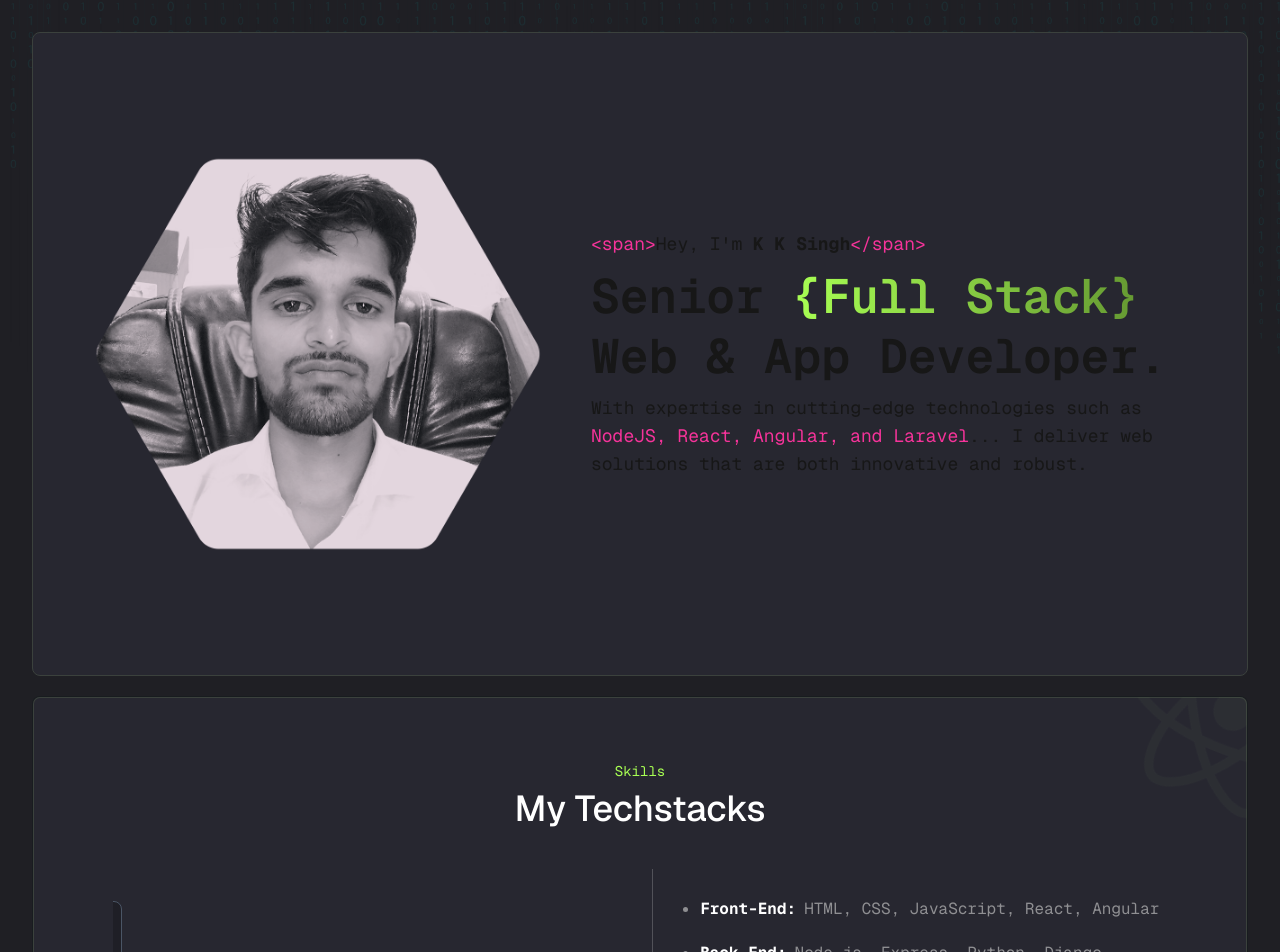
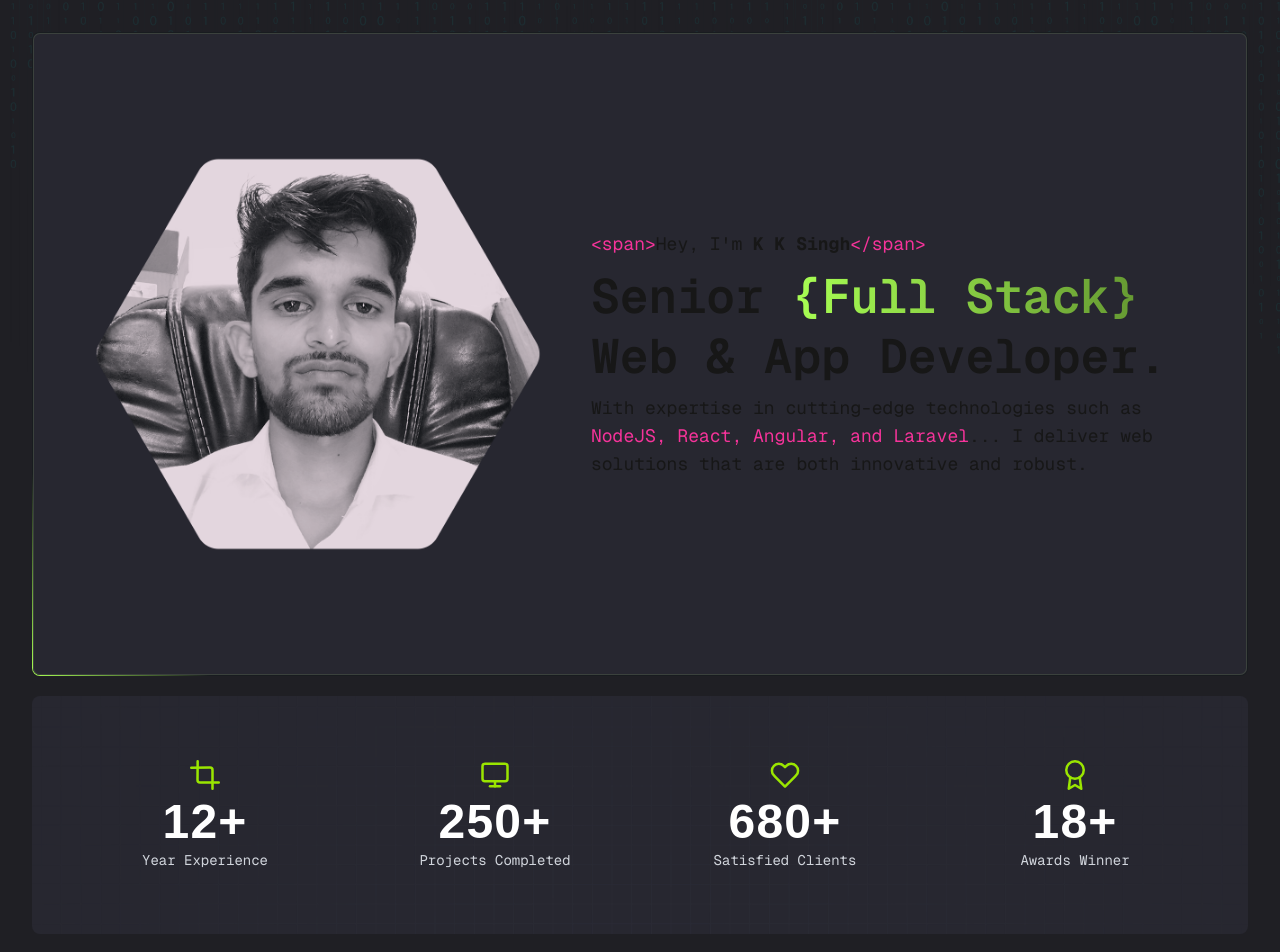
Before and after one commit to itskksingh/kksingh, a Next.js app: page / in a window 1280 px wide. Shown: the top 952 px of the page. Built offline with nearby package versions, Linux system fonts and the light colour scheme.

Commit message:
stats section created

```diff
--- a/app/page.tsx
+++ b/app/page.tsx
@@ -1,11 +1,13 @@
 import Experience from "../components/sections/Experience.jsx";
 import Hero from "../components/sections/Hero.jsx";
 import Myskills from "../components/sections/Myskills.jsx";
+import Overview from "../components/sections/Overview.jsx";
 
 const Homepage = () => {
   return (
-    <div className='w-full max-w-7xl mx-auto p-4 lg:p-8 space-y-5'>
+    <div className='w-full max-w-lg md:max-w-5xl lg:max-w-7xl mx-auto p-4 lg:p-8 space-y-5'>
       <Hero />
+      <Overview/>
       <Myskills />
       <Experience />
     </div>
--- a/components/elements/Section.jsx
+++ b/components/elements/Section.jsx
@@ -1,7 +1,7 @@
 const Section = ({ children, className = "", as: Component = "section", animated = true, ...props }) => (
   <Component
     className={
-      "w-full border border-[#3b413d] rounded-lg bg-[#272730] py-10 px-4 md:py-16 md:px-10 " +
+      "w-full rounded-lg bg-[#272730] py-10 px-4 md:py-16 md:px-10 " +
       (animated ? "borderbox-animated " : "") +
       className
     }
--- a/components/sections/Experience.jsx
+++ b/components/sections/Experience.jsx
@@ -3,8 +3,8 @@ import Section from "../elements/Section";
 
 const Experience = () => {
   return (
-    <section className='flex gap-8 flex-col lg:flex-row '>
-      <Section as='div' className='flex  lg:flex-3/2 relative overflow-hidden'>
+    <section className='flex gap-8 flex-col md:flex-row '>
+      <Section as='div' className='flex md:flex-3/2 relative overflow-hidden'>
         <h2 className='text-white text-3xl font-mono'>
           Trusted by more than 100+ <span className='text-slate-500'>companies worldwide_</span>{" "}
         </h2>
--- a/components/sections/Hero.jsx
+++ b/components/sections/Hero.jsx
@@ -1,5 +1,4 @@
 import Image from "next/image";
-import Marquee from "../elements/Marquee";
 import Section from "../elements/Section";
 
 const skills = [
@@ -12,7 +11,7 @@ const skills = [
 
 const Hero = () => {
   return (
-    <Section animated={false}>
+    <Section className='border border-[#3b413d]'>
       <div className='flex flex-col lg:flex-row items-center justify-between gap-8 lg:gap-12 py-8 px-5'>
         {/* Profile Image */}
         <div className='flex-shrink-0 mb-8 lg:mb-0'>
--- a/components/sections/Myskills.jsx
+++ b/components/sections/Myskills.jsx
@@ -11,7 +11,7 @@ const Myskills = () => {
         <h2 className='font-sans text-2xl md:text-3xl lg:text-4xl font-medium text-white'>My Techstacks</h2>
       </div>
 
-      <div className='flex flex-col lg:flex-row divide-[#525259] lg:divide-x-1 mt-10  w-full'>
+      <div className='flex flex-col md:flex-row divide-[#525259] md:divide-x-1 mt-10  w-full'>
         {/* Left: TechStack */}
         <div className='flex-1 px-3 lg:px-10 flex items-center overflow-hidden w-full'>
           <TechStack />
--- /dev/null
+++ b/components/sections/Overview.jsx
@@ -0,0 +1,41 @@
+'use client'
+
+import { FiAward, FiCrop, FiHeart, FiMonitor } from "react-icons/fi"; // Example icons
+import Section from "../elements/Section";
+import CountUp from "react-countup";
+
+const stats = [
+  { icon: <FiCrop className="text-lime-400 text-3xl mb-2" />, value: 12, label: "Year Experience" },
+  { icon: <FiMonitor className="text-lime-400 text-3xl mb-2" />, value: 250, label: "Projects Completed" },
+  { icon: <FiHeart className="text-lime-400 text-3xl mb-2" />, value: 680, label: "Satisfied Clients" },
+  { icon: <FiAward className="text-lime-400 text-3xl mb-2" />, value: 18, label: "Awards Winner" },
+];
+
+const Overview = () => {
+  return (
+    <Section as='div' animated={false} className="bg-[url('/img/line-bg.png')] bg-cover bg-center">
+      <div className="grid grid-cols-2 md:grid-cols-4 gap-6 text-center">
+        {stats.map(({ icon, value, label }) => (
+          <div key={label} className="flex flex-col items-center justify-center">
+            {icon}
+            <span className="text-4xl md:text-5xl font-bold text-white tracking-wide">
+              <CountUp
+                start={0}
+                end={value}
+                duration={3}
+                suffix="+"
+                useEasing={false}
+                separator=","
+              />
+            </span>
+            <span className="block font-mono text-sm text-gray-300 mt-1">
+              {label}
+            </span>
+          </div>
+        ))}
+      </div>
+    </Section>
+  );
+};
+
+export default Overview;
--- a/package.json
+++ b/package.json
@@ -11,6 +11,7 @@
   "dependencies": {
     "next": "15.4.4",
     "react": "19.1.0",
+    "react-countup": "^6.5.3",
     "react-dom": "19.1.0",
     "react-fast-marquee": "^1.6.5",
     "react-icons": "^5.5.0"
```
Also changed, not shown: public/img/line-bg.png (added), 1 other file (tests, documents, lock files or other folders).
